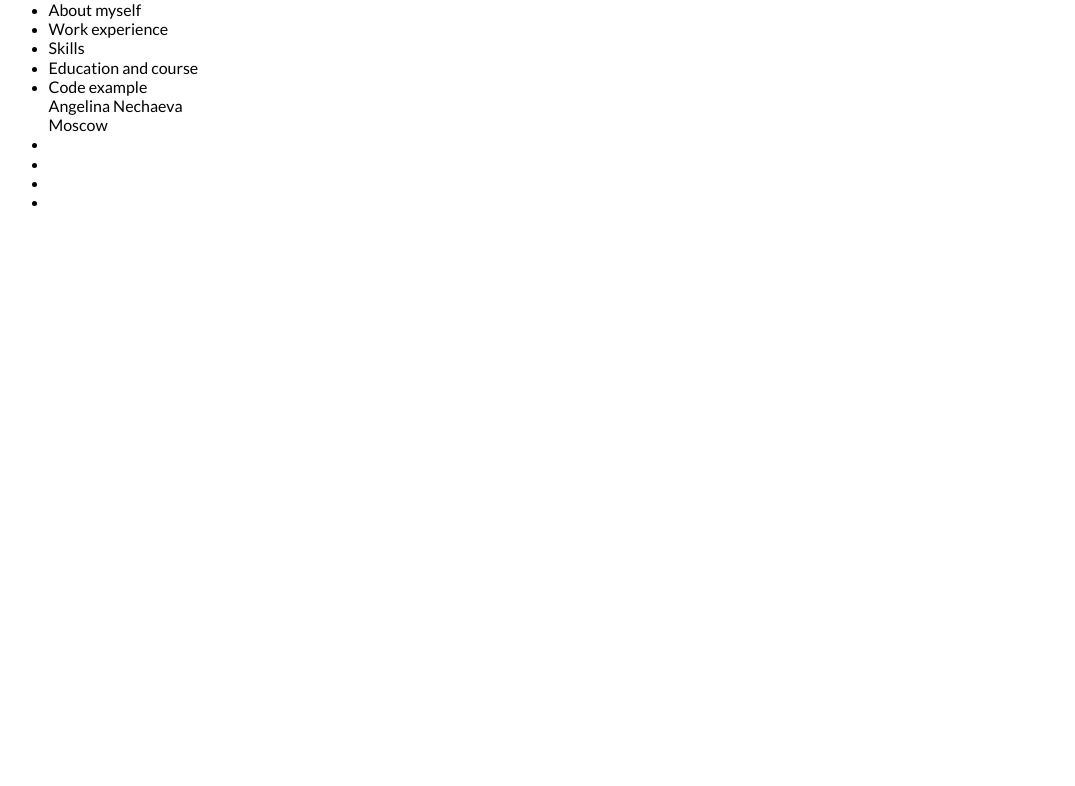
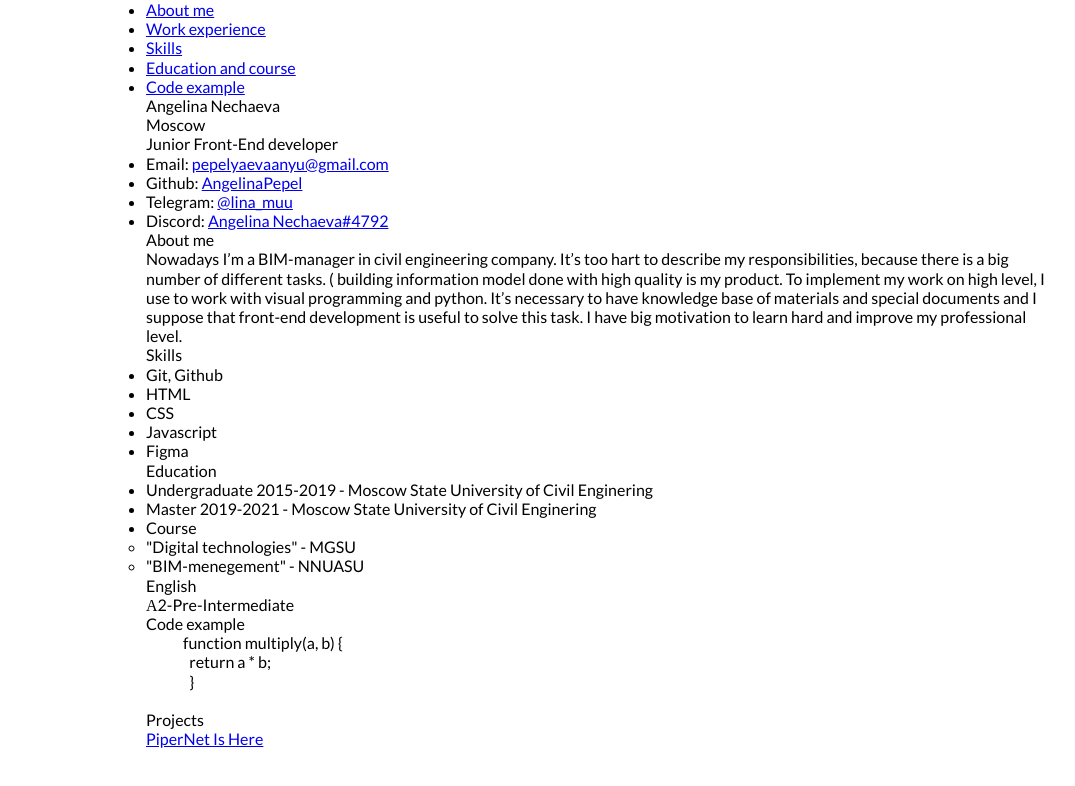
Before and after one commit to AngelinaPepel/rsschool-cv, a plain HTML site: page index.html in a window 1280 px wide. Shown: the whole page, without its empty margins (37-1112 px from the left). Drawn offline with Linux system fonts and the light colour scheme.

Commit message:
feat: add content html

```diff
--- a/index.html
+++ b/index.html
@@ -1,22 +1,32 @@
 <!DOCTYPE html>
 <html lang="en">
   <head>
-    <meta charset="UTF-8">
-    <meta http-equiv="X-UA-Compatible" content="IE=edge">
-    <meta name="viewport" content="width=device-width, initial-scale=1.0">
+    <meta charset="UTF-8" />
+    <meta http-equiv="X-UA-Compatible" content="IE=edge" />
+    <meta name="viewport" content="width=device-width, initial-scale=1.0" />
     <title>CV Angelina Nechaeva</title>
-    <link rel="stylesheet" href="style.css">
+    <link rel="stylesheet" href="style.css" />
   </head>
   <body>
     <header>
       <div class="conteiner">
         <nav class="header-nav">
           <ul>
-            <li class="header-item"><a class="header-link">About myself</a></li>
-            <li class="header-item"><a class="header-link">Work experience</a></li>
-            <li class="header-item"><a class="header-link">Skills</a></li>
-            <li class="header-item"><a class="header-link">Education and course</a></li>
-            <li class="header-item"><a class="header-link">Code example</a></li>
+            <li class="header-item">
+              <a href="#!" class="header-link">About me</a>
+            </li>
+            <li class="header-item">
+              <a href="#!" class="header-link">Work experience</a>
+            </li>
+            <li class="header-item">
+              <a href="#!" class="header-link">Skills</a>
+            </li>
+            <li class="header-item">
+              <a href="#!" class="header-link">Education and course</a>
+            </li>
+            <li class="header-item">
+              <a href="#!" class="header-link">Code example</a>
+            </li>
           </ul>
         </nav>
       </div>
@@ -29,16 +39,90 @@
         <section class="city">
           <p>Moscow</p>
         </section>
+        <section class="position">
+          <p>Junior Front-End developer</p>
+        </section>
         <section class="contact">
           <ul class="contact-list">
-            <li class="contact-item"></li>
-            <li class="contact-item"></li>
-            <li class="contact-item"></li>
-            <li class="contact-item"></li>
+            <li class="contact-item">
+              Email:
+              <a href="pepelyaevaauyu@gmail.com" class="contact-link"
+                >pepelyaevaanyu@gmail.com</a
+              >
+            </li>
+            <li class="contact-item">
+              Github:
+              <a href="https://github.com/AngelinaPepel" class="contact-link"
+                >AngelinaPepel</a
+              >
+            </li>
+            <li class="contact-item">
+              Telegram:
+              <a href="https://t.me/lina_muu" class="contact-link">@lina_muu</a>
+            </li>
+            <li class="contact-item">
+              Discord:
+              <a href="/" class="contact-link">Angelina Nechaeva#4792</a>
+            </li>
           </ul>
+        </section>
+        <section class="summary">
+          <h2 class="summary-title">About me</h2>
+          <p class="summary-descrip">
+            Nowadays I’m a BIM-manager in civil engineering company. It’s too
+            hart to describe my responsibilities, because there is a big number
+            of different tasks. ( building information model done with high
+            quality is my product. To implement my work on high level, I use to
+            work with visual programming and python. It’s necessary to have
+            knowledge base of materials and special documents and I suppose that
+            front-end development is useful to solve this task. I have big
+            motivation to learn hard and improve my professional level.
+          </p>
+        </section>
+        <section class="skills">
+          <h2 class="skills-title">Skills</h2>
+          <ul class="skills-list">
+            <li class="skills-item">Git, Github</li>
+            <li class="skills-item">HTML</li>
+            <li class="skills-item">CSS</li>
+            <li class="skills-item">Javascript</li>
+            <li class="skills-item">Figma</li>
+          </ul>
+        </section>
+        <section class="education">
+          <h2 class="education-title">Education</h2>
+          <ul class="education-list">
+            <li class="education-item">Undergraduate 2015-2019 - Moscow State University of Civil Enginering
+            </li>
+            <li class="education-item">Master 2019-2021 - Moscow State University of Civil Enginering</li>
+            <li class="education-item"> Course
+              <ul class="course-list">
+                <li class="course-item">"Digital technologies" - MGSU</li>
+                <li class="course-item">"BIM-menegement" - NNUASU</li>
+              </ul>
+            </li>
+          </ul>
+        </section>
+        <section class="english">
+          <h2 class="english-title">English</h2>
+          <p class="english-descrip">А2-Pre-Intermediate</p>
+        </section>
+        <section class="code">
+          <h2 class="code-title">Code example</h2>
+          <pre class="code-descrip">
+            function multiply(a, b) {
+              return a * b;
+              }
+          </pre>
+        </section>
+        <section class="projects">
+          <h2 class="projects-title">Projects</h2>
+          <a href="https://angelinapepel.github.io/Portfolio/" class="projects-descrip">PiperNet Is Here</a>
         </section>
       </div>
     </main>
-
+    <footer>
+      <div class="conteiner"></div>
+    </footer>
   </body>
 </html>
--- a/style.css
+++ b/style.css
@@ -31,7 +31,7 @@ body{
  color: #000000;
 }
 .conteiner {
-  max-width: 1219px ;
+  max-width: 80% ;
   margin:0 auto;
   padding: 0 55px;
 }
```
